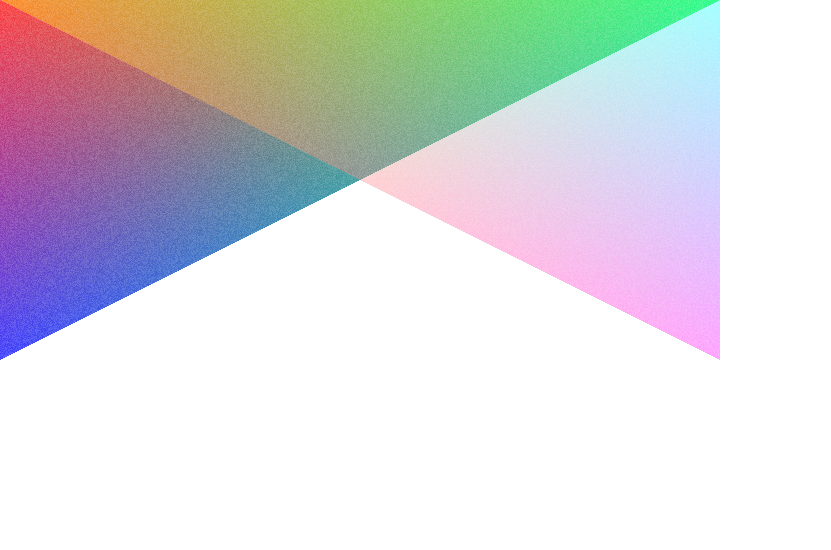
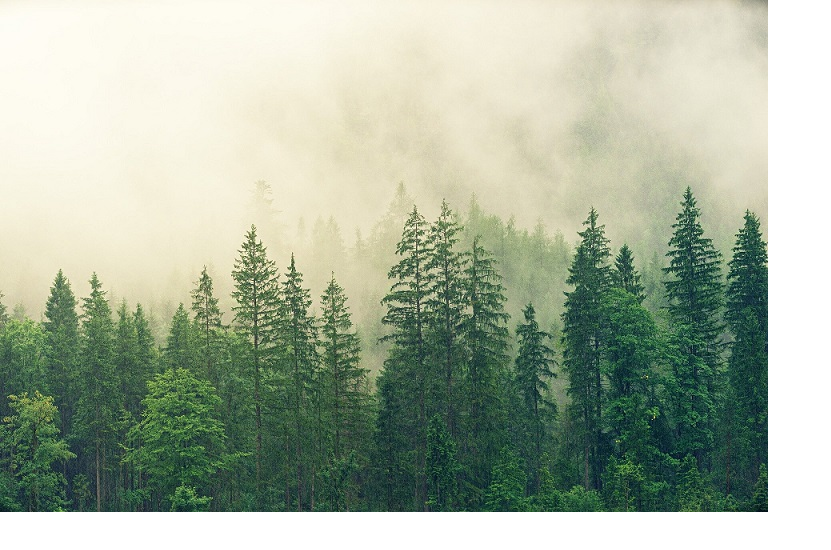
Before and after one commit to Dale-Xu1/triangle-image, a Next.js app: page / in a window 1280 px wide. Shown: the top 550 px of the page, without its empty margins (0-831 px from the left). Built offline with nearby package versions, Linux system fonts and the light colour scheme.

Commit message:
Load image into shader

```diff
--- a/components/Compute.ts
+++ b/components/Compute.ts
@@ -22,7 +22,7 @@ export default class Compute
     private program: Program
 
 
-    public constructor(private gl: WebGL2RenderingContext, texture: Texture)
+    public constructor(private gl: WebGL2RenderingContext, render: Texture, texture: Texture)
     {
         // Compile shaders
         let vertex = new Shader(gl, gl.VERTEX_SHADER, vertexSrc)
@@ -38,7 +38,10 @@ export default class Compute
 
         // Bind data uniform to texture
         let data = this.program.uniformLocation("data")
-        gl.uniform1i(data, texture.i)
+        gl.uniform1i(data, render.i)
+
+        let target = this.program.uniformLocation("target")
+        gl.uniform1i(target, texture.i)
     }
 
     public use(): void
--- a/components/Renderer.tsx
+++ b/components/Renderer.tsx
@@ -15,11 +15,12 @@ export default class Renderer extends Component
 {
 
     private canvas = React.createRef<HTMLCanvasElement>()
+    private image = React.createRef<HTMLImageElement>()
+
+    private width!: number
+    private height!: number
+
     private gl!: WebGL2RenderingContext
-
-    private width = 720
-    private height = 360
-
     private program!: Program
 
     private vertices!: Buffer
@@ -32,13 +33,15 @@ export default class Renderer extends Component
     public componentDidMount(): void
     {
         let canvas = this.canvas.current!
-        canvas.width = this.width
-        canvas.height = this.height
+        let image = this.image.current!
+
+        this.width = canvas.width = image.width
+        this.height = canvas.height = image.height
 
         this.gl = canvas.getContext("webgl2")!
         let gl = this.gl
 
-        gl.getExtension("EXT_color_buffer_float")
+        // gl.getExtension("EXT_color_buffer_float")
 
         // Compile shaders
         let vertex = new Shader(gl, gl.VERTEX_SHADER, vertexSrc)
@@ -60,10 +63,15 @@ export default class Renderer extends Component
 
         this.frame = new FrameBuffer(gl)
 
+        let render = new Texture(gl, gl.RGBA8, this.width, this.height)
         let texture = new Texture(gl, gl.RGBA8, this.width, this.height)
-        this.frame.attatch(texture)
 
-        this.compute = new Compute(gl, texture)
+        render.write(null)
+        texture.write(image)
+
+        this.frame.attach(render)
+
+        this.compute = new Compute(gl, render, texture)
         this.draw()
     }
 
@@ -73,7 +81,6 @@ export default class Renderer extends Component
         let gl = this.gl
 
         this.program.use()
-        // gl.bindFramebuffer(gl.FRAMEBUFFER, null);
         this.frame.bind()
 
         // Clear canvas
@@ -101,9 +108,10 @@ export default class Renderer extends Component
         ])
 
         gl.drawArrays(gl.TRIANGLES, 0, 6)
+
+        this.compute.use()
         gl.bindFramebuffer(gl.FRAMEBUFFER, null);
 
-        this.compute.use()
         this.compute.draw()
     }
 
@@ -111,7 +119,8 @@ export default class Renderer extends Component
     {
         return (
             <div>
-                <canvas ref={this.canvas}></canvas>
+                <canvas ref={this.canvas} />
+                <img src="/forest.jpg" alt="" ref={this.image} />
             </div>
         )
     }
--- a/components/webgl/FrameBuffer.ts
+++ b/components/webgl/FrameBuffer.ts
@@ -16,14 +16,14 @@ export default class FrameBuffer
         gl.bindFramebuffer(gl.FRAMEBUFFER, this.buffer)
     }
 
-    public attatch(texture: Texture): void
+    public attach(texture: Texture): void
     {
         let gl = this.gl
 
         this.bind()
         texture.bind()
 
-        // Attatch texture to frame buffer
+        // Attach texture to frame buffer
         gl.framebufferTexture2D(gl.FRAMEBUFFER, gl.COLOR_ATTACHMENT0, gl.TEXTURE_2D, texture.texture, 0)
     }
 
@@ -40,24 +40,30 @@ export class Texture
 
 
     public constructor(private gl: WebGL2RenderingContext,
-        format: number, width: number, height: number)
+        private format: number, private width: number, private height: number)
     {
         this.texture = gl.createTexture()!
         this.i = Texture.index++
 
-        // Bind texture to index
-        gl.activeTexture(gl.TEXTURE0 + this.i)
+        this.bind()
+    }
+
+
+    public write(data: ArrayBufferView | HTMLImageElement | null): void
+    {
+        let gl = this.gl
         this.bind()
 
         // Set parameters
+        gl.pixelStorei(gl.UNPACK_FLIP_Y_WEBGL, true);
         gl.texParameteri(gl.TEXTURE_2D, gl.TEXTURE_MIN_FILTER, gl.NEAREST)
         gl.texParameteri(gl.TEXTURE_2D, gl.TEXTURE_MAG_FILTER, gl.NEAREST)
 
         // Allocate texture
-        let base = this.getBase(format)
-        let type = this.getType(format)
+        let base = this.getBase(this.format)
+        let type = this.getType(this.format)
 
-        gl.texImage2D(gl.TEXTURE_2D, 0, format, width, height, 0, base, type, null)
+        gl.texImage2D(gl.TEXTURE_2D, 0, this.format, this.width, this.height, 0, base, type, data as null)
     }
 
     private getBase(format: number): number
@@ -92,6 +98,9 @@ export class Texture
     public bind(): void
     {
         let gl = this.gl
+
+        // Bind texture to index
+        gl.activeTexture(gl.TEXTURE0 + this.i)
         gl.bindTexture(gl.TEXTURE_2D, this.texture)
     }
 
```
Also changed, not shown: components/compute/fragment.glsl, components/shader/fragment.glsl, components/shader/vertex.glsl, public/forest.jpg (added).
